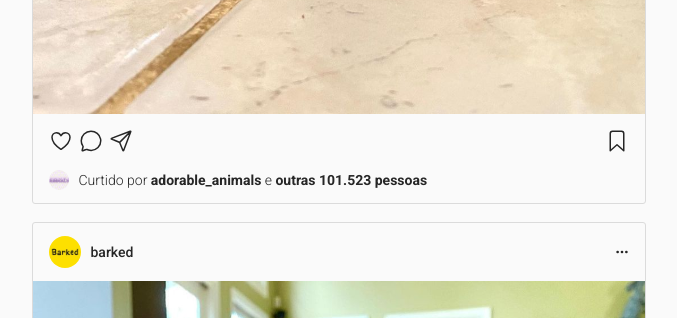
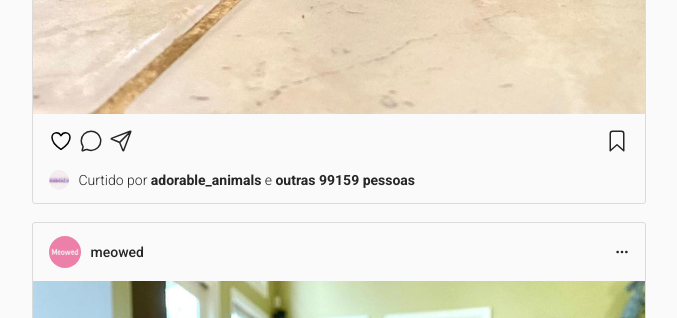
Before and after one commit to 422UR4H/PrototipoInstagramReact, a React (Create React App) app: page / in a window 1280 px wide. Shown: the part 1560-1878 px from the top of the page, without its empty margins (141-818 px from the left). Built offline with nearby package versions, Linux system fonts and the light colour scheme.

Commit message:
likes and unlikes finished

```diff
--- a/src/components/Post.js
+++ b/src/components/Post.js
@@ -1,4 +1,27 @@
+import { useState } from 'react';
+
 export default function Post(props) {
+    const [amountLike, setAmountLike] = useState(props.amountLike);
+    const [like, setLike] = useState({ color: 'black' });
+    const [bookmark, setBookmark] = useState("bookmark-outline");
+    const [heart, setHeart] = useState("heart-outline");
+
+    function toggleBookmark() {
+        setBookmark(bookmark === "bookmark" ? "bookmark-outline" : "bookmark");
+    }
+
+    function toggleHeart() {
+        setHeart(heart === "heart" ? "heart-outline" : "heart");
+        setLike(like.color === "red" ? {color: "black"} : {color: "red"});
+        setAmountLike(amountLike === props.amountLike ? props.amountLike + 1 : props.amountLike);
+    }
+
+    function setHeartLike() {
+        setHeart("heart");
+        setLike({color: "red"});
+        setAmountLike(props.amountLike + 1);
+    }
+
     return (
         <div>
             <div class="post">
@@ -13,25 +36,25 @@ export default function Post(props) {
                 </div>
 
                 <div class="conteudo">
-                    <img src={props.urlContentImg} alt={props.altContentImg} />
+                    <img onClick={setHeartLike} src={props.urlContentImg} alt={props.altContentImg} />
                 </div>
 
                 <div class="fundo">
                     <div class="acoes">
                         <div>
-                            <ion-icon name="heart-outline"></ion-icon>
+                            <ion-icon onClick={toggleHeart} name={heart} style={like}></ion-icon>
                             <ion-icon name="chatbubble-outline"></ion-icon>
                             <ion-icon name="paper-plane-outline"></ion-icon>
                         </div>
                         <div>
-                            <ion-icon name="bookmark-outline"></ion-icon>
+                            <ion-icon onClick={toggleBookmark} name={bookmark}></ion-icon>
                         </div>
                     </div>
 
                     <div class="curtidas">
                         <img src={props.urlLikeImg} alt={props.textLike} />
                         <div class="texto">
-                            Curtido por <strong>{props.textLike}</strong> e <strong>outras 101.523 pessoas</strong>
+                            Curtido por <strong>{props.textLike}</strong> e <strong>outras {amountLike} pessoas</strong>
                         </div>
                     </div>
                 </div>
--- a/src/components/Posts.js
+++ b/src/components/Posts.js
@@ -7,7 +7,8 @@ const posts = [
         urlContentImg: "assets/img/gato-telefone.svg",
         altContentImg: "gato-telefone",
         urlLikeImg: "assets/img/respondeai.svg",
-        textLike: "respondeai"
+        textLike: "respondeai",
+        amountLike: 101523
     },
     {
         text: "barked",
@@ -15,15 +16,17 @@ const posts = [
         urlContentImg: "assets/img/dog.svg",
         altContentImg: "dog",
         urlLikeImg: "assets/img/adorable_animals.svg",
-        textLike: "adorable_animals"
+        textLike: "adorable_animals",
+        amountLike: 99159
     },
     {
-        text: "barked",
-        urlUserImg: "assets/img/barked.svg",
+        text: "meowed",
+        urlUserImg: "assets/img/meowed.svg",
         urlContentImg: "assets/img/dog.svg",
         altContentImg: "dog",
         urlLikeImg: "assets/img/adorable_animals.svg",
-        textLike: "adorable_animals"
+        textLike: "adorable_animals",
+        amountLike: 99159
     }
 ];
 
@@ -38,6 +41,7 @@ export default function Posts() {
                     altContentImg={post.altContentImg}
                     urlLikeImg={post.urlLikeImg}
                     textLike={post.textLike}
+                    amountLike={post.amountLike}
                 />
             )))}
         </div>
--- a/src/components/User.js
+++ b/src/components/User.js
@@ -1,8 +1,8 @@
 import { useState } from 'react';
 
 export default function User() {
-    let [userName, setUserName] = useState("catanacomics");
-    let [userIcon, setUserIcon] = useState("assets/img/catanacomics.svg");
+    const [userName, setUserName] = useState("catanacomics");
+    const [userIcon, setUserIcon] = useState("assets/img/catanacomics.svg");
 
     return (
         <div class="usuario">
```
